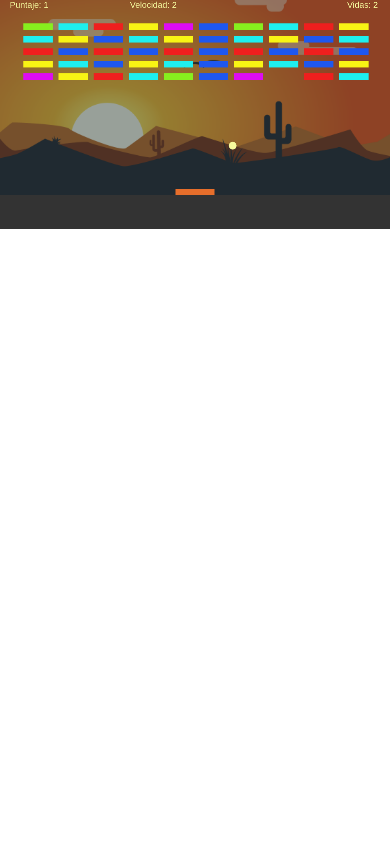
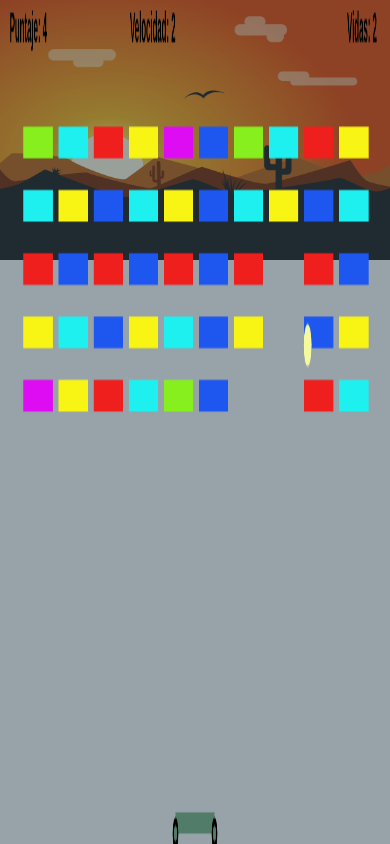
Before and after one commit to DavidVillalobos/DavidVillalobos.github.io, a plain HTML site: page index.html in a window 390 px wide. Drawn offline with Linux system fonts and the light colour scheme.

Commit message:
Update responsive
Fix some bugs about move paddle

```diff
--- a/css/style.css
+++ b/css/style.css
@@ -6,14 +6,17 @@
 body {
     background-image: url("../img/background.png");
     background-repeat: no-repeat;
-    background-position: center;
     background-size: cover;
+    background-color: rgb(53, 45, 43)
+    position: absolute;
+}
+
+canvas {
+    background-color: rgba(6, 29, 48, 0.412);
+}
+
+#myCanvas{
+    position: absolute;
     width: 100%;
     height: 100%;
 }
-
-canvas {
-    width: 100%;
-    height: 100%;
-    background-color: rgba(6, 29, 48, 0.412)
-}
--- a/index.html
+++ b/index.html
@@ -5,10 +5,9 @@
         <title>Dodgeball Simple </title>
         <meta name="viewport" content="width=device-width; initial-scale=1.0; maximum-scale=1.0; user-scalable=0;" />
         <link rel="stylesheet" href="css/style.css">
-
     </head>
     <body>
-        <canvas id="myCanvas" width="1000" height="500"></canvas>
+        <canvas id="myCanvas" width="1000" height="400"></canvas>
         <script type="text/javascript" src="js/main.js"></script>
     </body>
 </html>
--- a/js/main.js
+++ b/js/main.js
@@ -18,7 +18,7 @@ var leftPressed = false;
 var brickRowCount = 10;
 var brickColumnCount = 5;
 var brickWidth = 75;
-var brickHeight = 17;
+var brickHeight = 15;
 var brickPadding = 15;
 var brickOffsetTop = 60;
 var brickOffsetLeft = 60;
@@ -27,8 +27,11 @@ var score = 0;
 var lives = 3;
 
 var colorBall = "#F6FA9E"
-var colorPaddle = "#E66E2B"
+var colorPaddle = "#527C6A"
 var colorsBrick = ["#1E57EF", "#87EF1E", "#1EEFEF", "#EF1F1E", "#F8F414", "#DE0CF3"];
+var ColorFont = "#000000"
+
+var Font = "550 20px Arial"
 
 var bricks = [];
 for(c=0; c<brickColumnCount; c++) {
@@ -60,7 +63,7 @@ function keyUpHandler(e) {
     }
 }
 function mouseMoveHandler(e) {
-    var relativeX = e.clientX - canvas.offsetLeft;
+    var relativeX = e.clientX - canvas.offsetLeft - paddleWidth;
     if(relativeX - paddleWidth/2 > 0 && relativeX + paddleWidth/2 < canvas.width) {
         paddleX = relativeX - paddleWidth/2;
     }
@@ -73,7 +76,7 @@ function getTouches(evt) {
 
 function handleTouchStart(evt) {
     const firstTouch = getTouches(evt)[0];
-    var relativeX = firstTouch.clientX;
+    var relativeX = firstTouch.clientX + paddleWidth;
     if(relativeX - paddleWidth/2  > 0 && relativeX + paddleWidth/2 < canvas.width) {
         paddleX = relativeX - paddleWidth/2;
     }
@@ -111,7 +114,31 @@ function drawBall() {
 }
 function drawPaddle() {
     ctx.beginPath();
-    ctx.rect(paddleX, canvas.height-paddleHeight, paddleWidth, paddleHeight);
+    ctx.rect(paddleX, canvas.height-paddleHeight, paddleWidth, paddleHeight-5);
+    ctx.fillStyle = colorPaddle;
+    ctx.fill();
+    ctx.closePath();
+
+    ctx.beginPath();
+    ctx.arc(paddleX, canvas.height- paddleHeight/3, paddleHeight/2, 0, Math.PI*2);
+    ctx.fillStyle = "#000000";
+    ctx.fill();
+    ctx.closePath();
+
+    ctx.beginPath();
+    ctx.arc(paddleX+paddleWidth, canvas.height- paddleHeight/3, paddleHeight/2, 0, Math.PI*2);
+    ctx.fillStyle = "#000000";
+    ctx.fill();
+    ctx.closePath();
+
+    ctx.beginPath();
+    ctx.arc(paddleX, canvas.height- paddleHeight/3, paddleHeight/4, 0, Math.PI*2);
+    ctx.fillStyle = colorPaddle;
+    ctx.fill();
+    ctx.closePath();
+
+    ctx.beginPath();
+    ctx.arc(paddleX+paddleWidth, canvas.height- paddleHeight/3, paddleHeight/4, 0, Math.PI*2);
     ctx.fillStyle = colorPaddle;
     ctx.fill();
     ctx.closePath();
@@ -134,18 +161,18 @@ function drawBricks() {
     }
 }
 function drawScore() {
-    ctx.font = "22px Arial";
-    ctx.fillStyle = "#F6FA9E";
+    ctx.font = Font;
+    ctx.fillStyle = ColorFont;
     ctx.fillText("Puntaje: " + score, 25, 20);
 }
 function drawVelocity() {
-    ctx.font = "22px Arial";
-    ctx.fillStyle = "#F6FA9E";
+    ctx.font = Font;
+    ctx.fillStyle = ColorFont;
     ctx.fillText("Velocidad: " + Math.trunc((Math.abs(dx) + Math.abs(dy)) / 2) , canvas.width/3, 20);
 }
 function drawLives() {
-    ctx.font = "22px Arial";
-    ctx.fillStyle = "#F6FA9E";
+    ctx.font = Font;
+    ctx.fillStyle = ColorFont;
     ctx.fillText("Vidas: " + lives, canvas.width-110, 20);
 }
 
```
